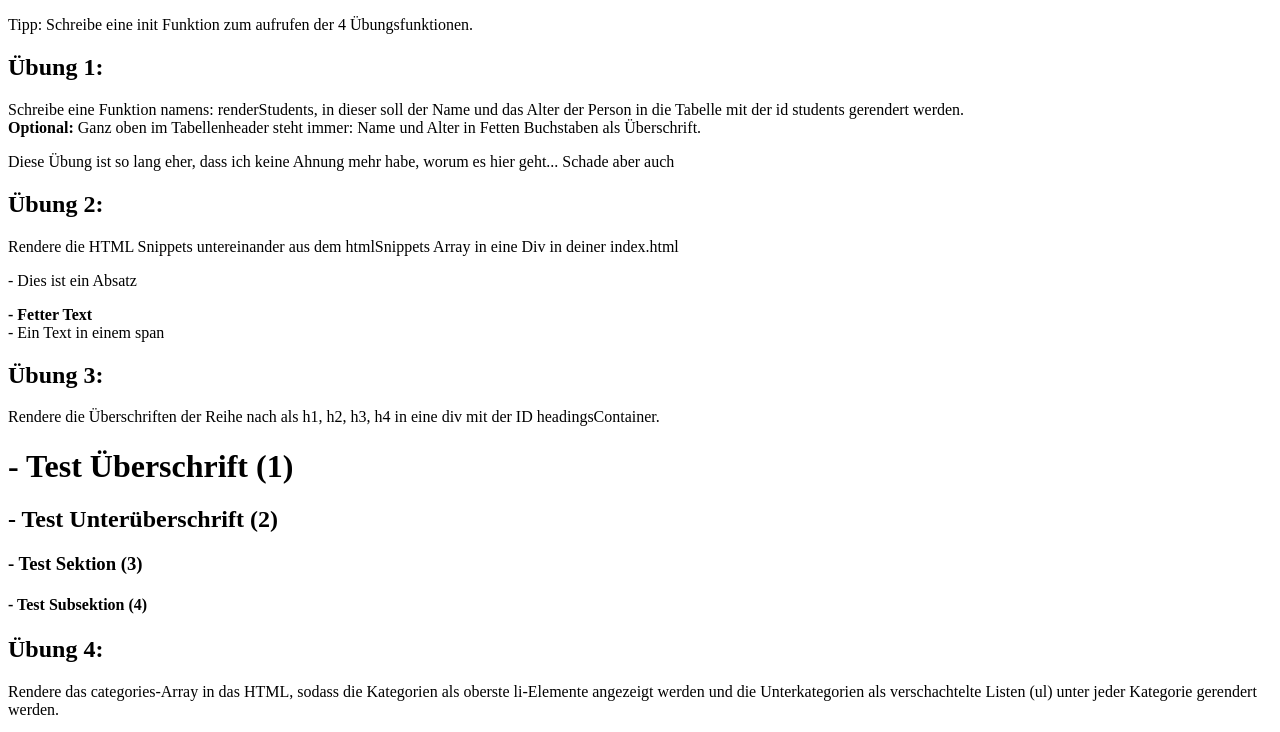
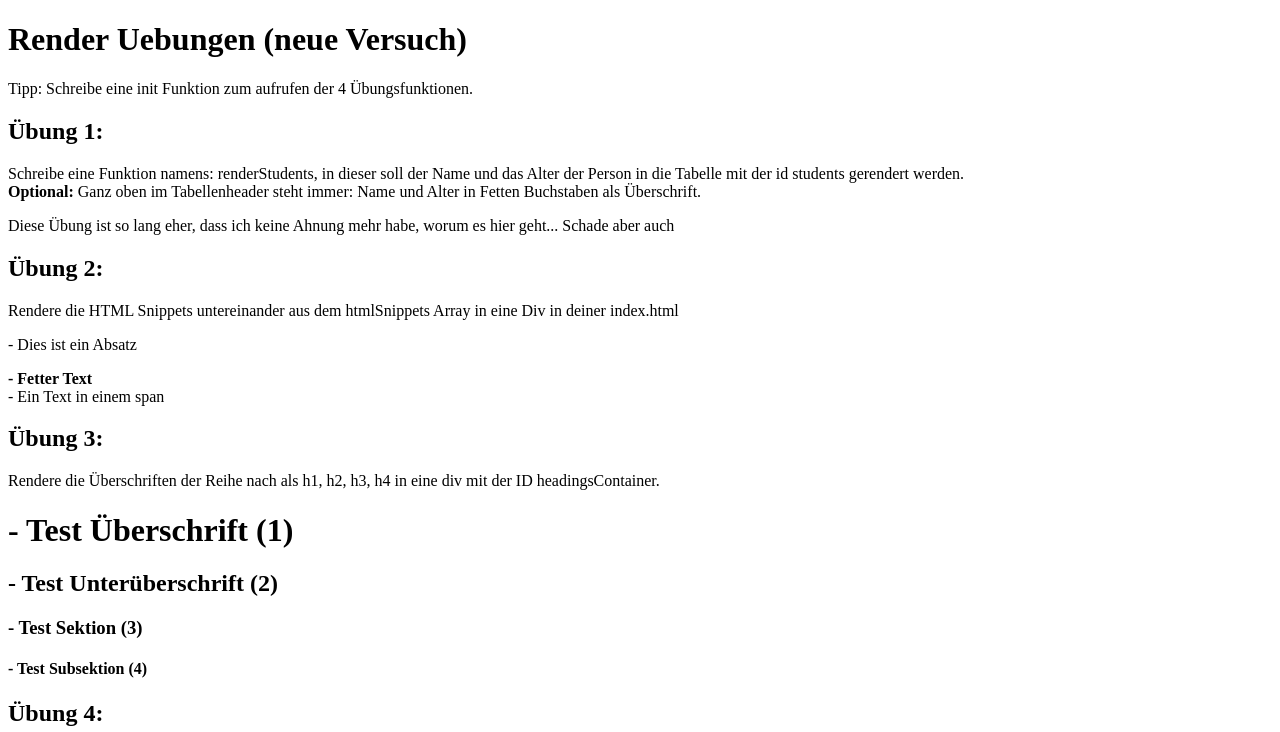
Before and after one commit to ChrDuus/merge-bung, a plain HTML site: page index.html in a window 1280 px wide. Shown: the top 732 px of the page. Drawn offline with Linux system fonts and the light colour scheme.

Commit message:
neu Versuch

```diff
--- a/index.html
+++ b/index.html
@@ -11,7 +11,7 @@
 <body onload="init()">
 
 
-
+    <h1>Render Uebungen (neue Versuch)</h1>
     <p>Tipp: Schreibe eine init Funktion zum aufrufen der 4 Übungsfunktionen.</p>
 
 
```
